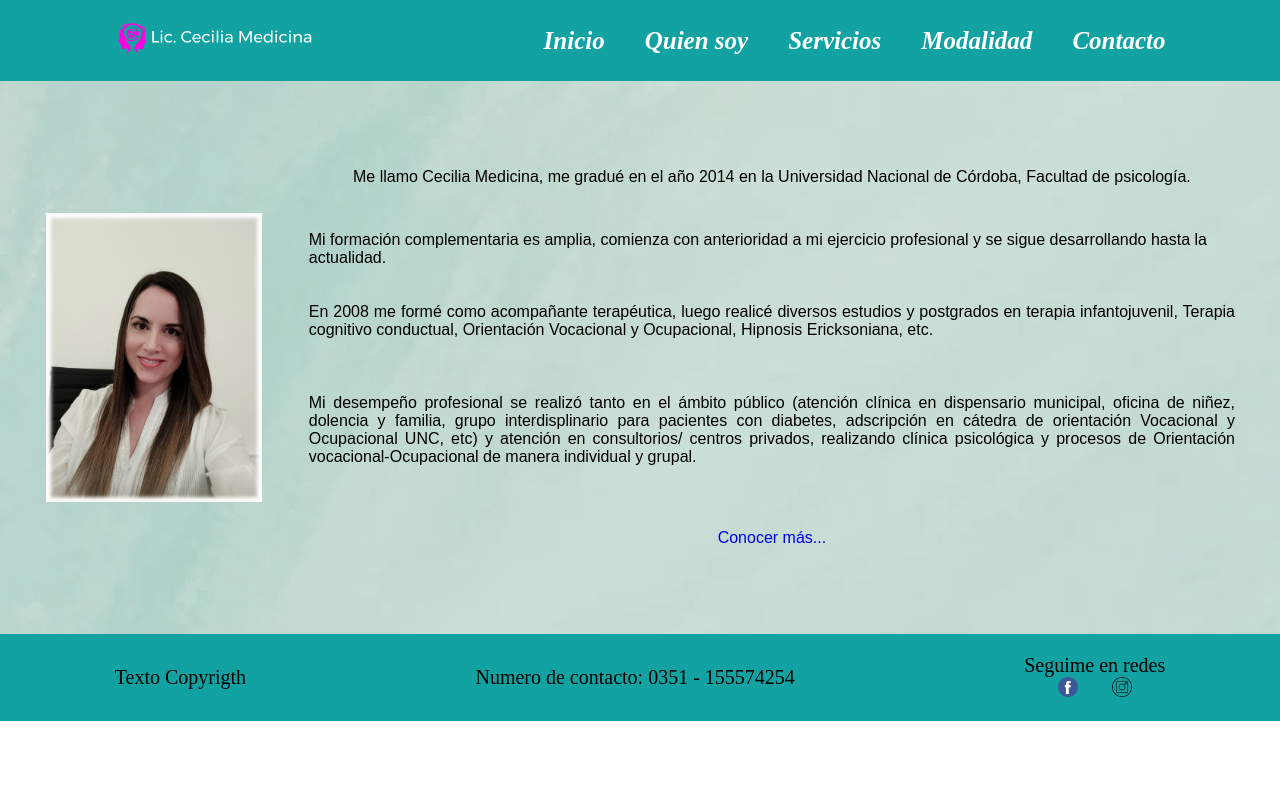
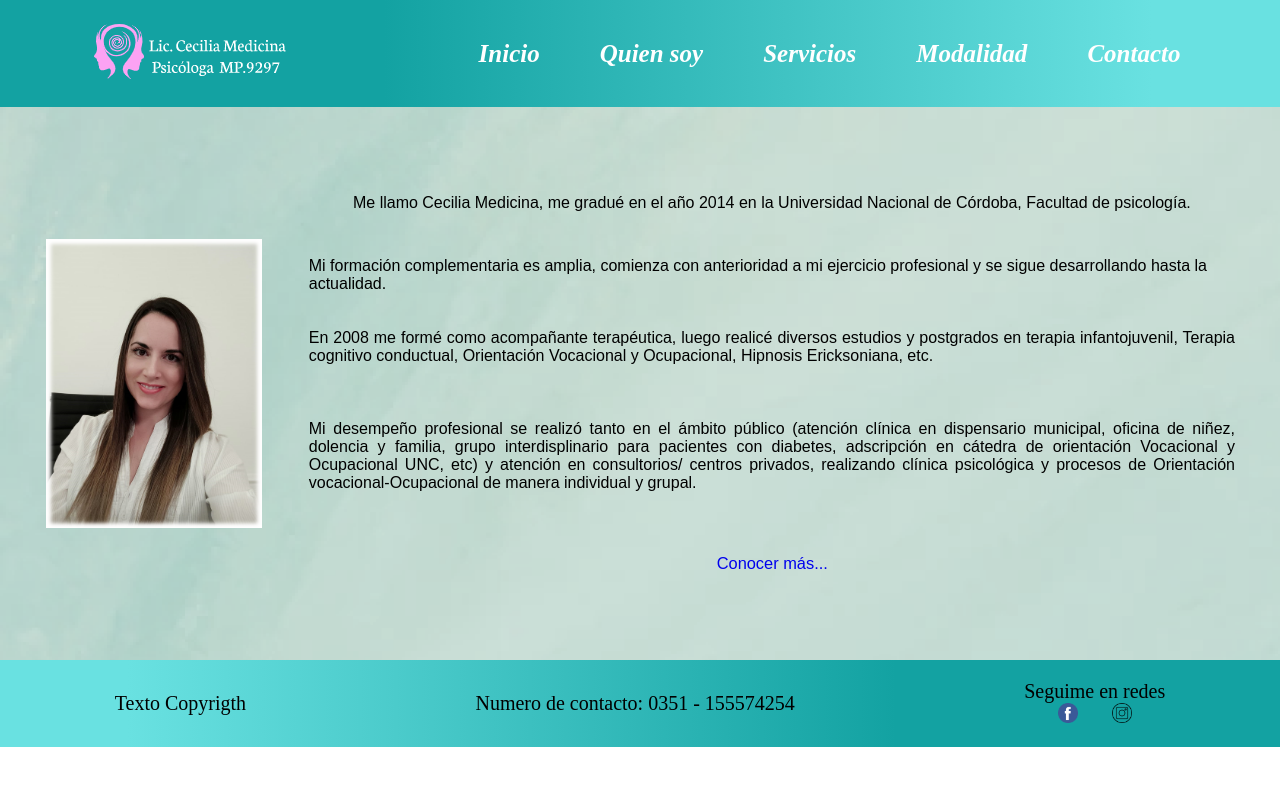
Before and after one commit to CeciliaMedicina/P-gina-Lic.-Cecilia-Medicina, a plain HTML site: page view/quiensoy.html in a window 1280 px wide. Drawn offline with nearby package versions, Linux system fonts and the light colour scheme.

Commit message:
Primer comit de desafio_repositorio_en-github

```diff
--- a/css/index.css
+++ b/css/index.css
@@ -17,7 +17,7 @@ a {
 /* header */
 header {
     display: flex;
-    background-color: rgb(19, 162, 162);
+    background:linear-gradient(to right,rgb(19, 162, 162) 30%, rgb(105, 225, 225) 90%);
     align-items: center;
     justify-content: space-around;
     padding-top: 20px;
@@ -39,6 +39,12 @@ header {
 
 .menu__lista a {
     color: white;
+    padding: 10px;
+}
+
+.menu__lista a:hover {
+    background-color: rgb(246, 166, 179);
+    transition: background-color 1s;
 }
 
 @media screen and (max-width: 900px) {
@@ -126,6 +132,7 @@ main {
     grid-column: 2 / 6;
     grid-row: 5 / 9;
 }
+
 
 @media screen and (max-width: 1050px) {
     #grid__index {
@@ -432,6 +439,11 @@ main {
 .img__quiensoy {
     grid-column: 1;
     grid-row: 1 / 7;
+    transition: transform .5s;
+}
+
+.img__quiensoy:hover {
+    transform: scale(1.4);
 }
 
 .p__quiensoy1 {
@@ -464,6 +476,8 @@ main {
     grid-column: 2 / 5;
     grid-row: 6;
     font-family: 'Montserrat', sans-serif;
+    animation-iteration-count: 5;
+    animation-delay: 2s;
 }
 
 @media screen and (max-width: 675px) {
@@ -851,7 +865,7 @@ form {
 footer {
     display: flex;
     justify-content: space-around;
-    background-color: rgb(19, 162, 162);
+    background:linear-gradient(to left,rgb(19, 162, 162) 30%, rgb(105, 225, 225) 90%);
     align-items: center;
     padding-top: 20px;
     padding-bottom: 20px;
--- a/view/quiensoy.html
+++ b/view/quiensoy.html
@@ -5,12 +5,16 @@
     <meta http-equiv="X-UA-Compatible" content="IE=edge">
     <meta name="viewport" content="width=device-width, initial-scale=1.0">
     <title>CeciliaMedicina</title>
+    <link
+    rel="stylesheet"
+    href="https://cdnjs.cloudflare.com/ajax/libs/animate.css/4.1.1/animate.min.css"
+  />
     <link rel="stylesheet" href="../css/index.css">
 </head>
 <body>
     <header>
         <picture class="header__logo">
-            <img class="header__img" src="../img/LogoMakr-0HHo2e.png" alt="imagen de logo">
+            <img class="header__img animate__animated animate__backInDown" src="../img/LogoMakr-51S44d.png" alt="imagen de logo">
         </picture>
         <nav class="menu">
             <ul class="menu__lista">
@@ -39,7 +43,7 @@
             <p class="p__quiensoy2">Mi formación complementaria es amplia, comienza con anterioridad a mi ejercicio profesional y se sigue desarrollando hasta la actualidad. </p>
             <p class="p__quiensoy3">En 2008 me formé como acompañante terapéutica, luego realicé diversos estudios y postgrados en terapia infantojuvenil, Terapia cognitivo conductual, Orientación Vocacional y Ocupacional, Hipnosis Ericksoniana, etc.</p>
             <p class="p__quiensoy4">Mi desempeño profesional se realizó tanto en el ámbito público (atención clínica en dispensario municipal, oficina de niñez, dolencia y familia, grupo interdisplinario para pacientes con diabetes, adscripción en cátedra de orientación Vocacional y Ocupacional UNC, etc) y atención en consultorios/ centros privados, realizando clínica psicológica y procesos de Orientación vocacional-Ocupacional de manera individual y grupal.</p>
-            <a class="a__quiensoy" href="../doc/Cecilia Evelin Medicina.pdf">Conocer más...</a>
+            <a class="a__quiensoy animate__animated animate__heartBeat" href="../doc/Cecilia Evelin Medicina.pdf">Conocer más...</a>
         </section>
     </main>
     <footer>
```
Also changed, not shown: index.html (+5 -1 lines), view/contacto.html (+5 -1 lines), view/modalidad.html (+5 -1 lines), view/servicios.html (+5 -1 lines), img/LogoMakr-3z6G6j.png (added), img/LogoMakr-51S44d.png (added), img/LogoMakr-6qYEb3.png (added), img/LogoMakr.png (added), img/SVG/Recurso 1 1.svg (added).
